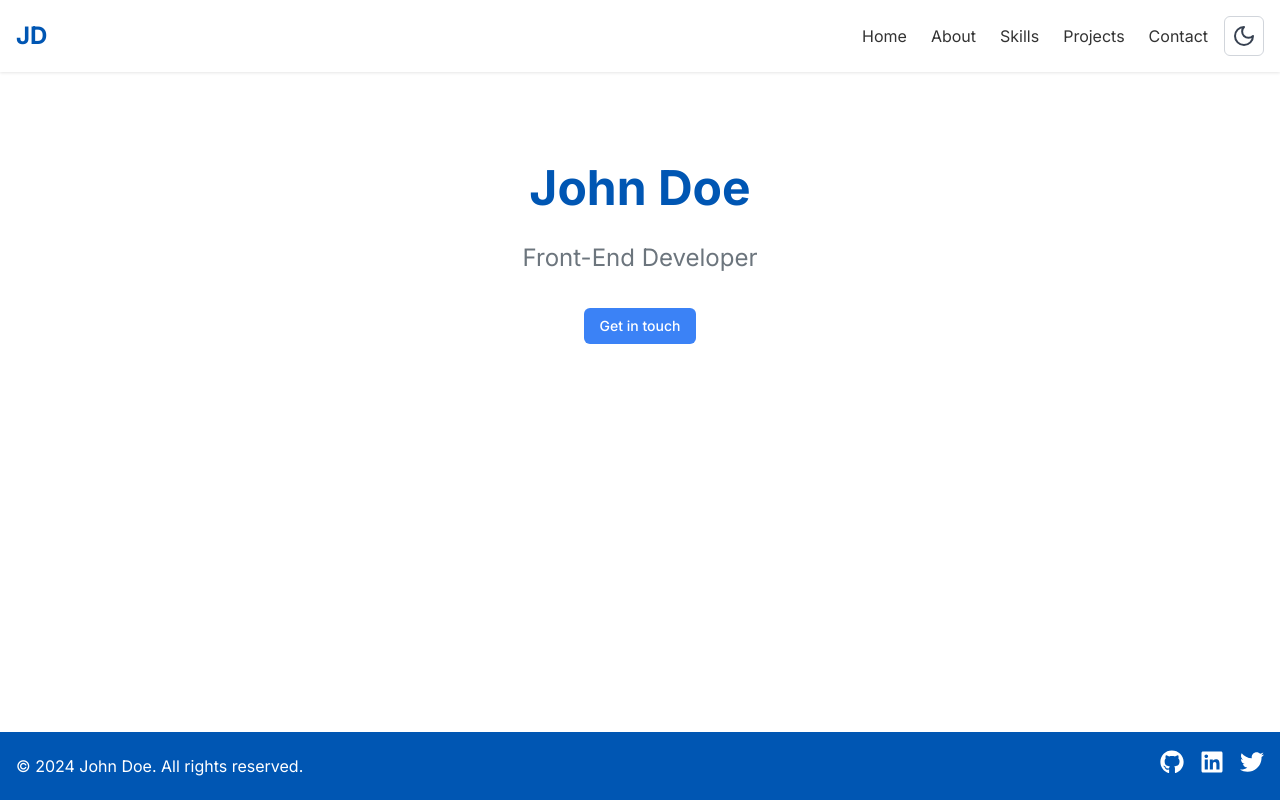
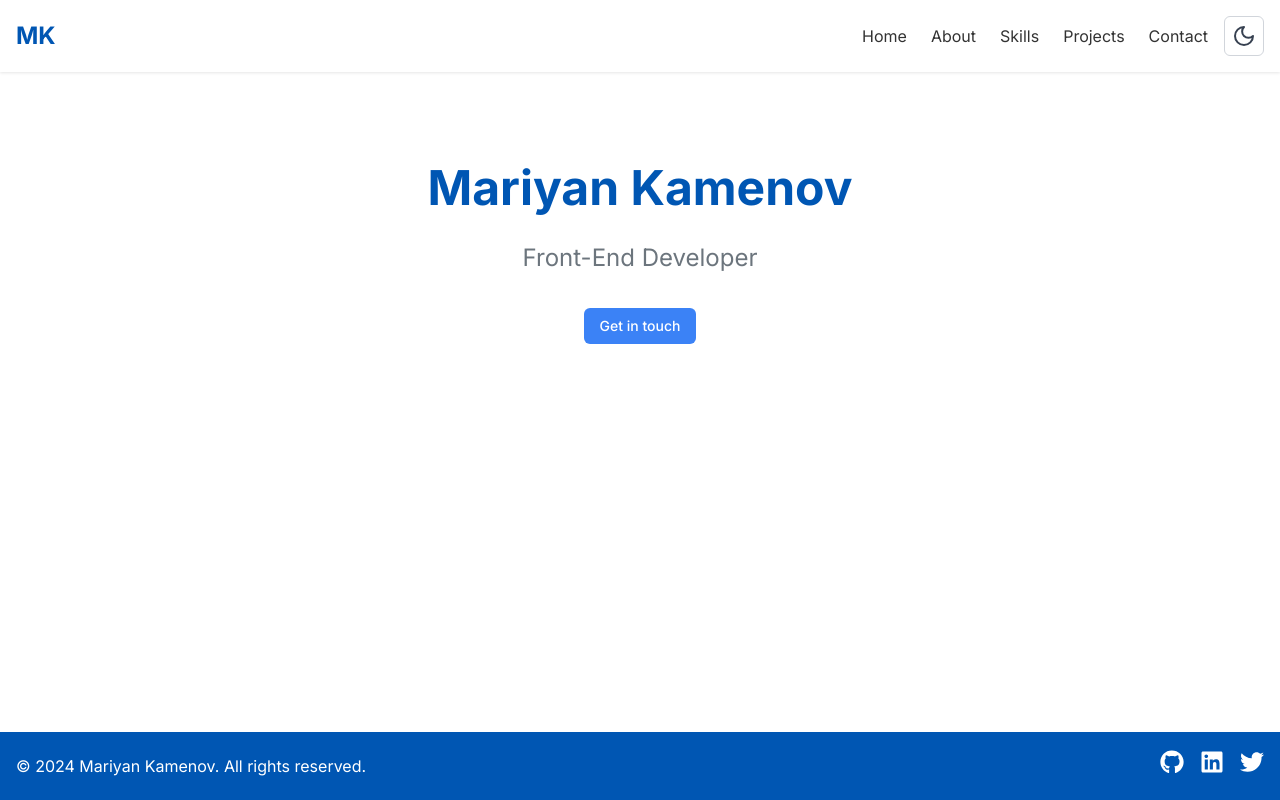
Before and after one commit to MarKamenov/portfolio, a React (Create React App) app: page /home in a window 1280 px wide. Built offline with nearby package versions, Linux system fonts and the light colour scheme.

Commit message:
chore: :construction: update some text
update text

```diff
--- a/public/index.html
+++ b/public/index.html
@@ -1,22 +1,23 @@
 <!DOCTYPE html>
 <html lang="en">
+
 <head>
   <meta charset="utf-8" />
   <link rel="icon" href="%PUBLIC_URL%/favicon.ico" />
   <meta name="viewport" content="width=device-width, initial-scale=1" />
   <meta name="theme-color" content="#000000" />
-    <meta
-      name="description"
-      content="John Doe - Front-End Developer Portfolio. Showcasing skills in React, JavaScript, and responsive web design."
-    />
+  <meta name="description"
+    content="Mariyan Kamenov - Front-End Developer Portfolio. Showcasing skills in React, JavaScript, and responsive web design." />
   <meta name="keywords" content="front-end developer, web developer, React, JavaScript, portfolio" />
-    <meta name="author" content="John Doe" />
+  <meta name="author" content="Mariyan Kamenov" />
   <link rel="apple-touch-icon" href="%PUBLIC_URL%/logo192.png" />
   <link rel="manifest" href="%PUBLIC_URL%/manifest.json" />
-    <title>John Doe - Front-End Developer Portfolio</title>
+  <title>Mariyan Kamenov - Front-End Developer Portfolio</title>
 </head>
+
 <body>
   <noscript>You need to enable JavaScript to run this app.</noscript>
   <div id="root"></div>
 </body>
+
 </html>
--- a/src/App.tsx
+++ b/src/App.tsx
@@ -12,13 +12,13 @@ import styles from './App.module.scss';
 export const App: React.FC = () => {
   return (
     <div className={styles.app}>
-      <title>John Doe - Front-End Developer Portfolio</title>
-      <meta name="description" content="John Doe is a skilled front-end developer specializing in React, TypeScript, and responsive web design. View his latest projects and get in touch." />
+      <title>Mariyan Kamenov - Front-End Developer Portfolio</title>
+      <meta name="description" content="Mariyan Kamenov is a skilled front-end developer specializing in React, TypeScript, and responsive web design. View his latest projects and get in touch." />
       <meta name="keywords" content="front-end developer, web developer, React, TypeScript, portfolio" />
-      <meta property="og:title" content="John Doe - Front-End Developer Portfolio" />
-      <meta property="og:description" content="Explore John Doe's front-end development projects and skills." />
+      <meta property="og:title" content="Mariyan Kamenov - Front-End Developer Portfolio" />
+      <meta property="og:description" content="Explore Mariyan Kamenov's front-end development projects and skills." />
       <meta property="og:type" content="website" />
-      <meta property="og:url" content="https://johndoe-portfolio.com" />
+      <meta property="og:url" content="https://github.com/MarKamenov/portfolio" />
       <meta property="og:image" content="https://cdn.prod.website-files.com/6040ba28127600ad9182e1be/67481a5e5fa505c7faac4e7c_pcv.webp" />
       <BrowserRouter>
         <Header />
--- a/src/MainRoutes.tsx
+++ b/src/MainRoutes.tsx
@@ -1,5 +1,6 @@
 import { lazy } from 'react';
 import { Route, Routes } from 'react-router';
+import { Navigate } from 'react-router-dom';
 
 // lazy imports
 const HomePage = lazy(() => import('./components/Home')) as React.LazyExoticComponent<() => JSX.Element>;
@@ -11,6 +12,7 @@ const ContactPage = lazy(() => import('./components/Contact')) as React.LazyExot
 export const MainRoutes: React.FC = () => {
     return (
         <Routes>
+            <Route path="/" element={<Navigate to="/home" replace />} />
             <Route path="/home" element={<HomePage />} />
             <Route path="/about" element={<AboutPage />} />
             <Route path="/skills" element={<SkillsPage />} />
--- a/src/components/About.tsx
+++ b/src/components/About.tsx
@@ -5,7 +5,8 @@ const About: React.FC = () => {
     <section id="about" className={styles.about}>
       <div className="container">
         <h2>About Me</h2>
-        <p>I&apos;m a passionate front-end developer with a keen eye for creating engaging and responsive web experiences. With a strong foundation in TypeScript, React, and modern web technologies, I strive to build user-friendly and visually appealing websites.</p>
+        <p>I&apos;m a passionate front-end developer with a keen eye for creating engaging and responsive web experiences. With a strong foundation in TypeScript, React, React Native, Angular and modern web technologies, I strive to build user-friendly and visually appealing websites. Partial experience with Node.js/Express for backend development, with a focus on feature development and maintenance
+          tasks.</p>
       </div>
     </section>
   );
--- a/src/components/Footer.tsx
+++ b/src/components/Footer.tsx
@@ -5,12 +5,12 @@ export const Footer: React.FC = () => {
   return (
     <footer className={styles.footer}>
       <div className={styles.container}>
-        <p>&copy; {new Date().getFullYear()} John Doe. All rights reserved.</p>
+        <p>&copy; {new Date().getFullYear()} Mariyan Kamenov. All rights reserved.</p>
         <div className={styles.socialLinks}>
-          <a href="https://github.com/johndoe" target="_blank" rel="noopener noreferrer" aria-label="GitHub Profile">
+          <a href="https://github.com/MarKamenov" target="_blank" rel="noopener noreferrer" aria-label="GitHub Profile">
             <FaGithub />
           </a>
-          <a href="https://linkedin.com/in/johndoe" target="_blank" rel="noopener noreferrer" aria-label="LinkedIn Profile">
+          <a href="https://www.linkedin.com/in/mariyan-kamenov-069b75334/" target="_blank" rel="noopener noreferrer" aria-label="LinkedIn Profile">
             <FaLinkedin />
           </a>
           <a href="https://twitter.com/johndoe" target="_blank" rel="noopener noreferrer" aria-label="Twitter Profile">
--- a/src/components/Header.tsx
+++ b/src/components/Header.tsx
@@ -19,7 +19,7 @@ export const Header: React.FC = () => {
     <header className={cn(styles.header, theme === 'dark' ? styles.headerDark : '')}>
       <nav className={styles.nav} aria-label="Main navigation">
         <div className={styles.logo}>
-          <Link to="/home" aria-label="Home">JD</Link>
+          <Link to="/home" aria-label="Home">MK</Link>
         </div>
         <div className={styles.rightMenu}>
           <ul className={cn(styles.navLinks, isNavOpen ? styles.active : '')}>
--- a/src/components/Home.tsx
+++ b/src/components/Home.tsx
@@ -1,3 +1,4 @@
+import { NavLink } from "react-router-dom";
 import { Button } from "../ui/button"
 import styles from './Home.module.scss';
 
@@ -6,10 +7,10 @@ const Home: React.FC = () => {
     <section id="home" className={styles.home}>
       <div className="container">
         <div className={styles.wrapper}>
-          <h1>John Doe</h1>
+          <h1>Mariyan Kamenov</h1>
           <p>Front-End Developer</p>
           <Button asChild>
-            <a href="#contact" aria-label="Get in touch">Get in touch</a>
+            <NavLink to="/contact">Get in touch</NavLink>
           </Button>
         </div>
       </div>
--- a/src/components/Skills.tsx
+++ b/src/components/Skills.tsx
@@ -2,7 +2,7 @@ import { Badge } from "../ui/badge"
 import styles from './Skills.module.scss';
 
 const Skills: React.FC = () => {
-  const skills: string[] = ['TypeScript', 'React', 'HTML5', 'CSS3', 'SCSS', 'JavaScript', 'Responsive Design', 'Git'];
+  const skills: string[] = ['TypeScript', 'React', 'React Native', 'Angular', 'HTML5', 'CSS3', 'SCSS', 'JavaScript', 'Responsive Design', 'Unit Testing', 'Git', 'Node'];
 
   return (
     <section id="skills" className={styles.skills}>
--- a/src/contexts/ThemeContext.tsx
+++ b/src/contexts/ThemeContext.tsx
@@ -12,7 +12,7 @@ const ThemeContext = createContext<ThemeContextType | undefined>(undefined);
 export const ThemeProvider = ({ children }: PropsWithChildren): JSX.Element => {
     const [theme, setTheme] = useState<Theme>(() => {
         const savedTheme = localStorage.getItem('theme');
-        return (savedTheme as Theme) || 'light';
+        return (savedTheme as Theme) ?? 'light';
     });
 
     useEffect(() => {
```
Lines whose indentation alone changed are shown as unchanged.
